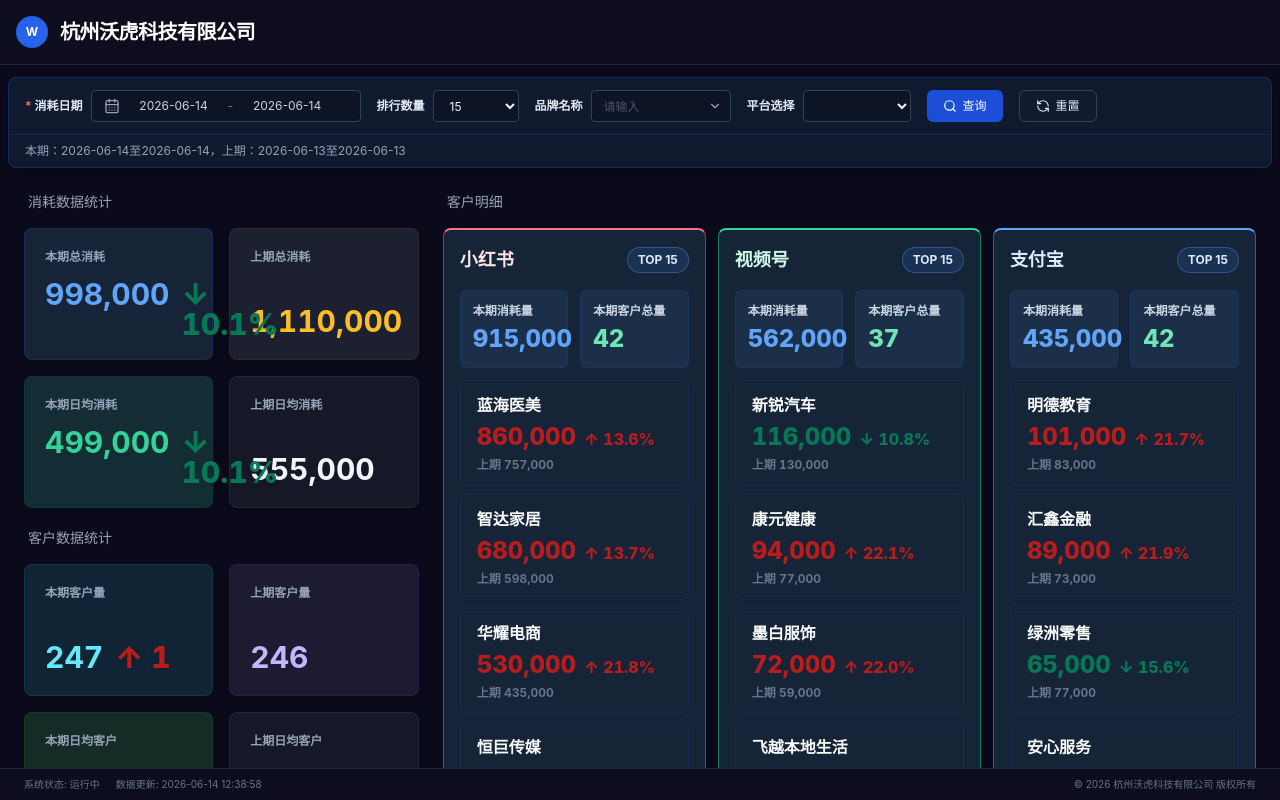
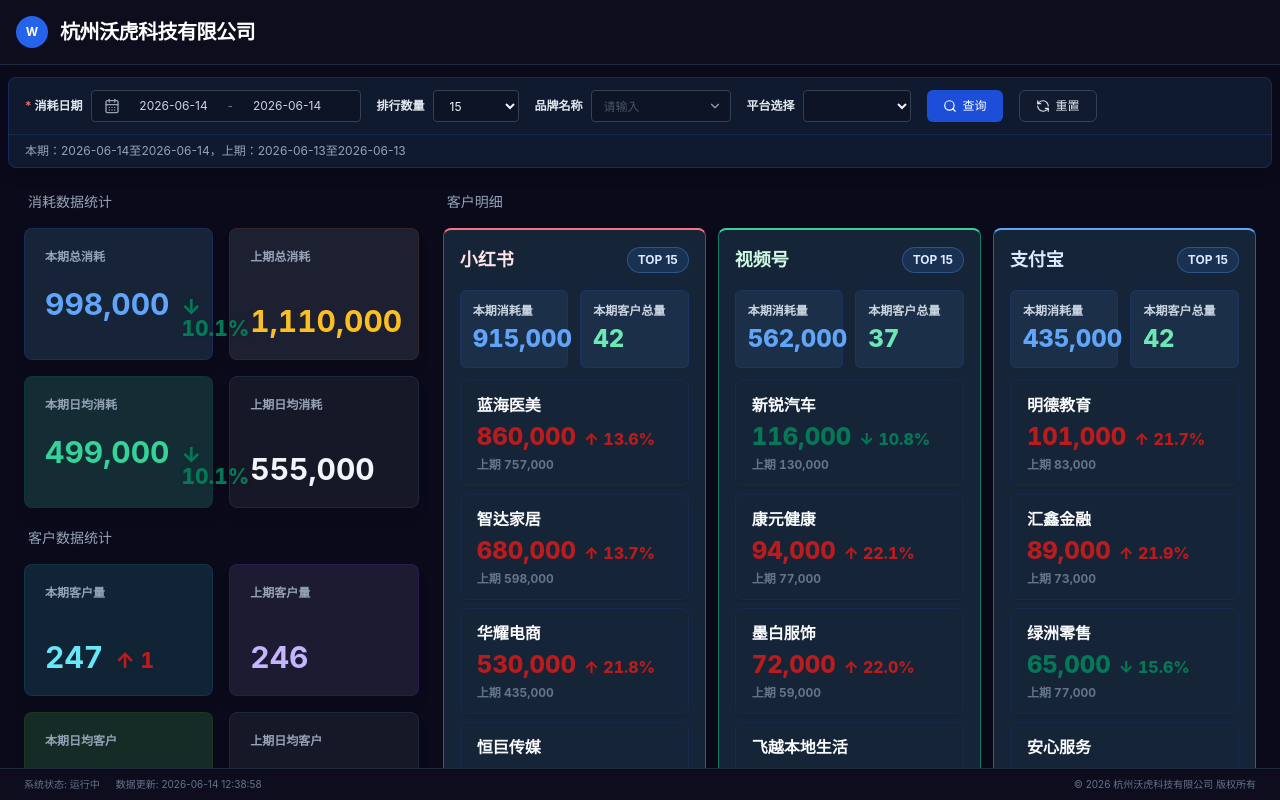
Before and after one commit to yuewithme/toufang-data-dashboard, a React (Vite) app: page /#/ in a window 1280 px wide. Built offline with nearby package versions, Linux system fonts and the light colour scheme.

Commit message:
Document dashboard API contract

```diff
--- a/src/components/TaskCompletionPanel.tsx
+++ b/src/components/TaskCompletionPanel.tsx
@@ -111,7 +111,7 @@
             <div className="flex items-baseline gap-3">
               <span className={`text-3xl font-bold tabular-nums ${stat.tone}`}>{formatNumber(stat.value)}</span>
               {stat.compare && (
-                <span className={`text-3xl font-extrabold tabular-nums leading-none drop-shadow ${compareClassName}`}>
+                <span className={`text-[21px] font-extrabold tabular-nums leading-none drop-shadow ${compareClassName}`}>
                   {isUp ? '↑' : isDown ? '↓' : '→'} {stat.compare.text}
                 </span>
               )}
--- a/src/pages/Dashboard.tsx
+++ b/src/pages/Dashboard.tsx
@@ -20,7 +20,7 @@
       />
 
       <main className="flex-1 overflow-y-auto p-4 md:p-6 no-scrollbar">
-        <div className="max-w-[1600px] mx-auto grid grid-cols-1 lg:grid-cols-12 gap-6 h-full">
+        <div className="grid h-full w-full grid-cols-1 gap-6 lg:grid-cols-12">
           {/* Left Column - Task Completion */}
           <div className="lg:col-span-5 xl:col-span-4">
             <TaskCompletionPanel />
```
Also changed, not shown: 1 other file (tests, documents, lock files or other folders).
